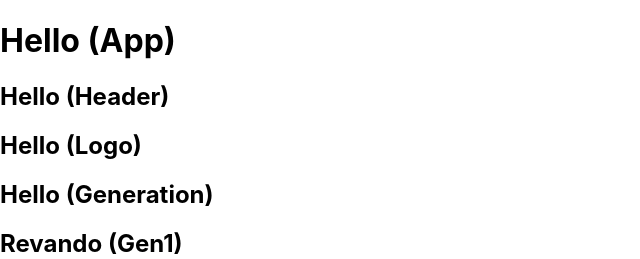
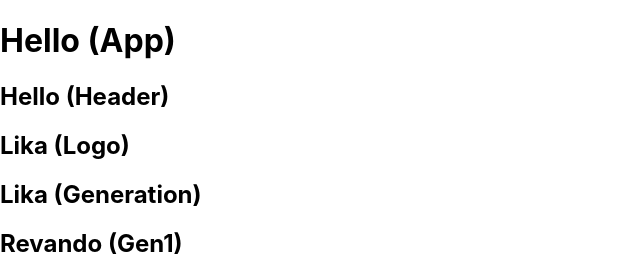
Before and after one commit to Aruperes/Fufufafa, a React (Create React App) app in the folder app-fufufafa/: page / in a window 1280 px wide. Shown: the top 259 px of the page, without its empty margins (0-640 px from the left). Built offline with nearby package versions, Linux system fonts and the light colour scheme.

Commit message:
lika push lagi

```diff
--- a/app-fufufafa/src/components/Header/Generation/index.js
+++ b/app-fufufafa/src/components/Header/Generation/index.js
@@ -3,7 +3,7 @@ import Gen2 from "./Gen2";
 import Gen3 from "./Gen3";
 import Gen4 from "./Gen4";
 const Generation = () => {
-  const LikaGeneration = "Hello (Generation)";
+  const LikaGeneration = "Lika (Generation)";
   return (
     <div>
       <h2>{LikaGeneration}</h2>
--- a/app-fufufafa/src/components/Header/Logo/index.js
+++ b/app-fufufafa/src/components/Header/Logo/index.js
@@ -1,5 +1,5 @@
 const Logo = () => {
-    const LikaLogo = "Hello (Logo)"
+    const LikaLogo = "Lika (Logo)"
     return (
       <div>
         <h2>{LikaLogo}</h2>
```
